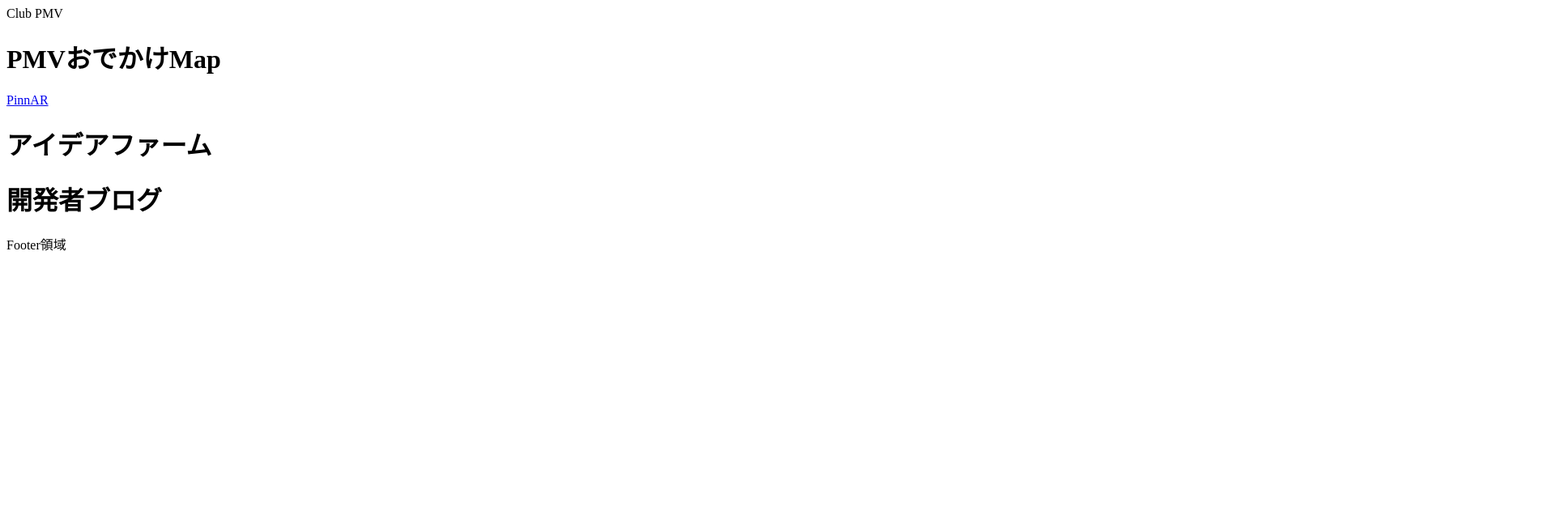
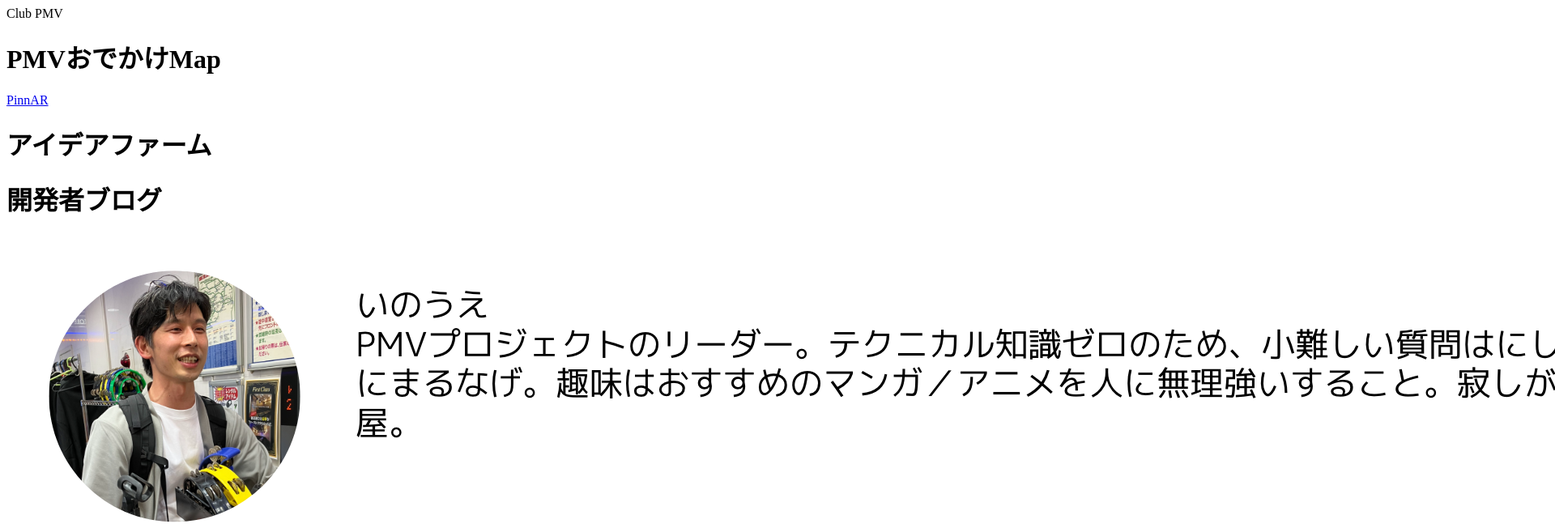
Before and after one commit to yusuke-nishida-88/community-site, a plain HTML site: page index.html in a window 1280 px wide. Shown: the top 647 px of the page at 81% size, 1920 px wide, since content can reach past the window. Drawn offline with Linux system fonts and the light colour scheme.

Commit message:
Update index.html

```diff
--- a/index.html
+++ b/index.html
@@ -14,6 +14,7 @@
     <a href="pinnar://">PinnAR</a>
     <h1>アイデアファーム</h1>
     <h1>開発者ブログ</h1>
+    <img src="./img/member_list.png">
   </div>
   <div class="footer">
     <span>Footer領域</span>
```
